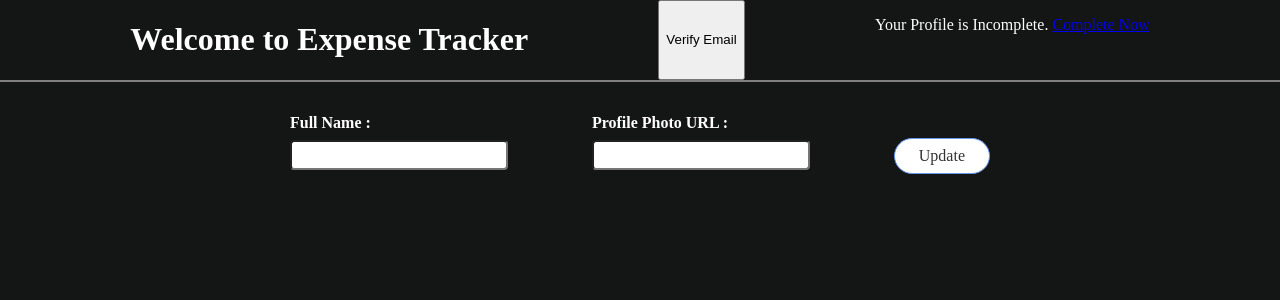
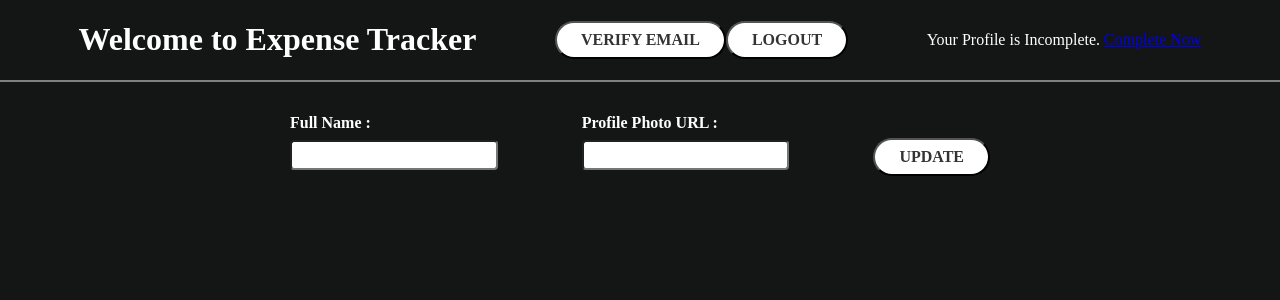
Before and after one commit to aadi-thedevguy/auth-based-expense-tracker, a React (Vite) app: page /home in a window 1280 px wide. Both pictures are taken after a click on the link "Complete Now". Shown: the top 300 px of the page. Built offline with nearby package versions, Linux system fonts and the light colour scheme; no server answers.

Commit message:
logout functionality

```diff
--- a/src/App.css
+++ b/src/App.css
@@ -10,3 +10,15 @@ body {
     gap: 6rem;
     margin: 2rem auto;
 }
+
+button {
+    cursor: pointer;
+    font: inherit;
+    height: max-content;
+    border-radius: 100px;
+    color: #333;
+    font-weight: bold;
+    text-transform: uppercase;
+    padding: 0.5rem 1.5rem;
+    background-color: white;
+  }
--- a/src/components/Auth/auth.module.css
+++ b/src/components/Auth/auth.module.css
@@ -41,13 +41,3 @@
     flex-direction: column;
     align-items: center;
   }
-
-  .actions button {
-    cursor: pointer;
-    font: inherit;
-    border-radius: 100px;
-    color: #333;
-    padding: 0.5rem 1.5rem;
-    background-color: white;
-    border: 1px solid cornflowerblue;
-  }
--- a/src/components/Home.jsx
+++ b/src/components/Home.jsx
@@ -1,11 +1,19 @@
-import { useState,useContext } from 'react'
-import {AuthContext} from '../context/authContext'
+import { useState, useContext } from 'react'
+import { useNavigate } from 'react-router-dom'
+import { AuthContext } from '../context/authContext'
 import UpdateProfile from './Auth/UpdateProfile'
 
 function Home() {
+  const navigate = useNavigate()
 
   const [show, setShow] = useState(false)
-  const {token} = useContext(AuthContext)
+  const { token, setToken } = useContext(AuthContext)
+
+  const handleLogout = () => {
+    localStorage.removeItem('token')
+    setToken('')
+    navigate('/')
+  }
 
   const handleClick = async () => {
     const url = "https://identitytoolkit.googleapis.com/v1/accounts:sendOobCode?key=AIzaSyBLAZfI3knkbyxNuEyi2t-QrjiOXbPCZVc"
@@ -31,10 +39,14 @@ function Home() {
 
   return (
     <>
-      <div style={{ display: 'flex', justifyContent: 'space-evenly', borderBottom: '2px solid gray' }}>
+      <div style={{ display: 'flex', alignItems: 'center', justifyContent: 'space-evenly', borderBottom: '2px solid gray' }}>
 
         <h1>Welcome to Expense Tracker</h1>
-        <button onClick={handleClick}>Verify Email</button>
+        <div>
+          <button onClick={handleClick}>Verify Email</button>
+          <button onClick={handleLogout}>Logout</button>
+
+        </div>
         <p>Your Profile is Incomplete. <a href='#' onClick={() => setShow(prev => !prev)}>Complete Now</a></p>
       </div>
       {show && <UpdateProfile />}
```
